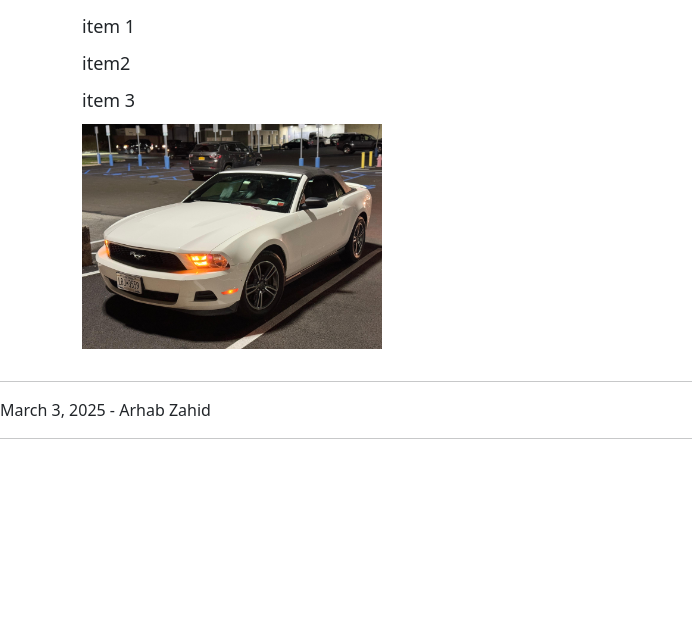
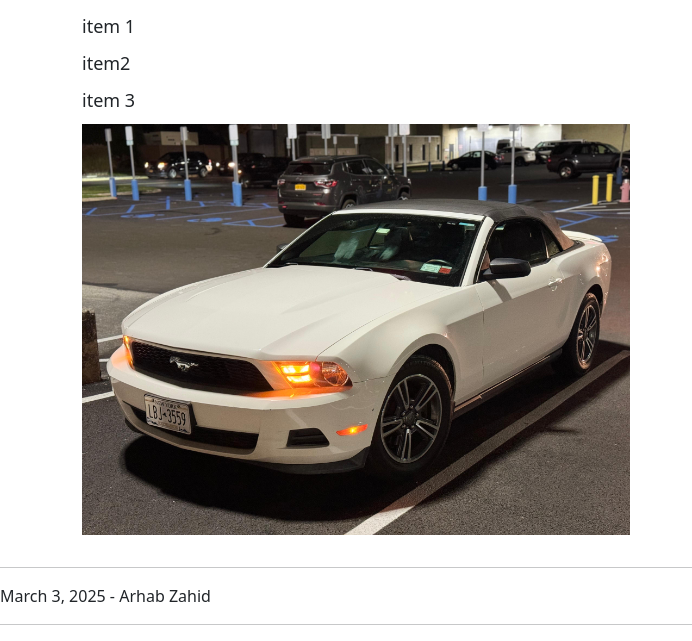
Before and after one commit to arhabzahid/arhabzahid.github.io, a plain HTML site: page lab3.html in a window 1280 px wide. Shown: the part 185-826 px from the top of the page, without its empty margins (0-692 px from the left). Before the commit the page ends 800 px from the top, so only its background shows below. Drawn offline with nearby package versions, Linux system fonts and the light colour scheme.

Commit message:
Update lab3.html

```diff
--- a/lab3.html
+++ b/lab3.html
@@ -53,7 +53,7 @@ integrity="sha384-C6RzsynM9kWDrMNeT87bh95OGNyZPhcTNXj1NW7RuBCsyN/o0jlpcV8Qyq46cD
         <li>item 1</li>
         <li>item2</li>
         <li>item 3 </li>
-    <img src="image/mycar.jpg"width=300/>
+    <img src="image/mycar.jpg"width=300 class="image">
     </ul>
    </div>
 </body>
```
